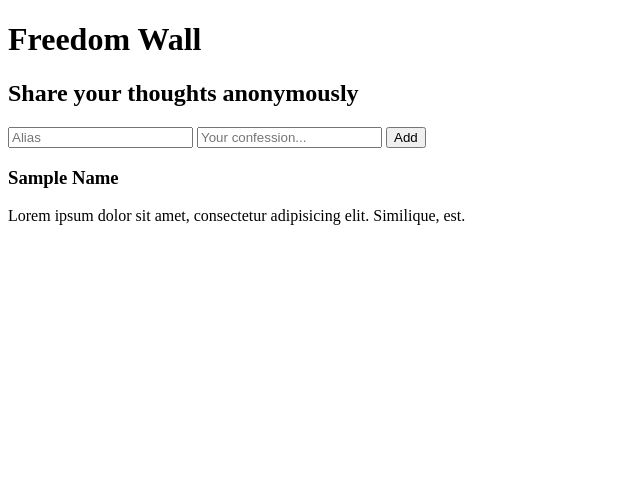
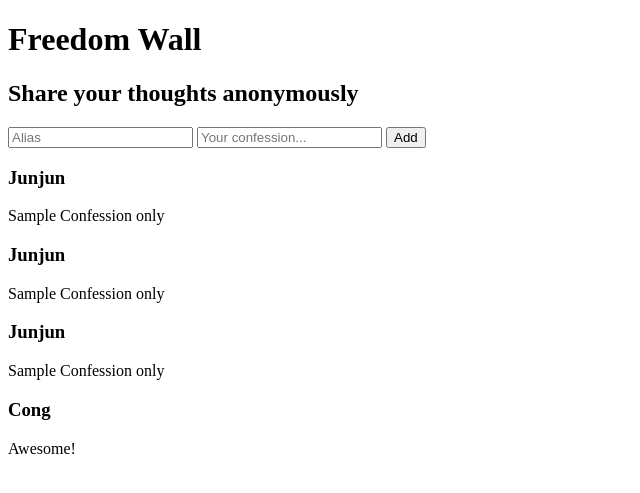
Before and after one commit to miker-bice/simple-freedom-wall-app, a Django app: page /freedom-app/ in a window 1280 px wide. Shown: the top 493 px of the page, without its empty margins (0-640 px from the left). Run offline with Django 4.2, Linux system fonts and the light colour scheme; data comes from the database, SQL or seed files in the repository; both versions use the stored data as it was after the commit.

Commit message:
accessing the database successful
Accessing the contents of the Confessions model and passing values to the index.html successful!

```diff
--- a/freedomApp/templates/freedomApp/index.html
+++ b/freedomApp/templates/freedomApp/index.html
@@ -1,8 +1,10 @@
 {% extends 'base.html' %}
 {% block content %}
     <div class="confessions-card">
-        <h3>Sample Name</h3>
-        <p>Lorem ipsum dolor sit amet, consectetur adipisicing elit. Similique, est.</p>
+        {% for item in all_items %}
+        <h3>{{ item.user_alias }}</h3>
+        <p>{{ item.confession }}</p>
+        {% endfor %}
     </div>
 {% endblock content %}
 
--- a/freedomApp/views.py
+++ b/freedomApp/views.py
@@ -6,7 +6,8 @@ from .models import Confession
 
 # Create your views here.
 def index(request):
-    return render(request, 'freedomApp/index.html')
+    all_confession_items = Confession.objects.all()
+    return render(request, 'freedomApp/index.html', {'all_items': all_confession_items})
 
 
 # This function saves new confessions made by the user
```
Also changed, not shown: db.sqlite3.
